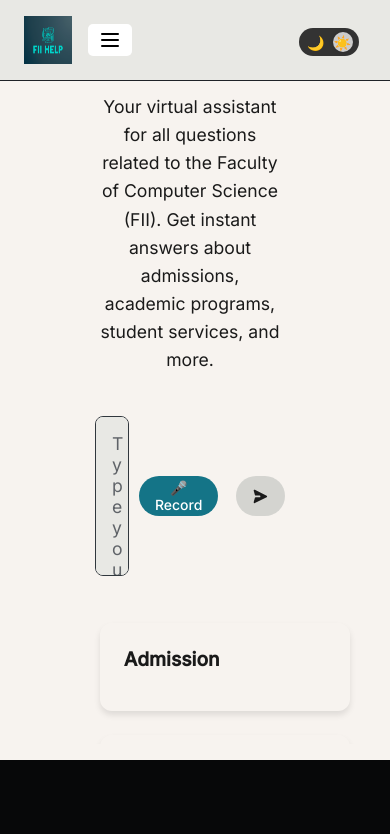
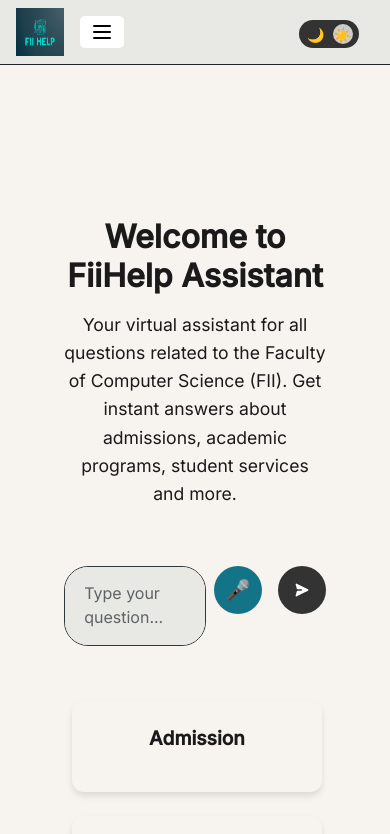
Before and after one commit to enbysenpai/X.X, a Next.js app in the folder VA-front/: page / in a window 390 px wide. Shown: the top 834 px of the page. Built offline with nearby package versions, Linux system fonts and the light colour scheme.

Commit message:
Make interface mobile responsive

```diff
--- a/VA-front/pages/index.js
+++ b/VA-front/pages/index.js
@@ -123,7 +123,7 @@
     { id: 3, name: 'News', icon: Newspaper, url: 'https://www.info.uaic.ro/noutati/' },
     { id: 4, name: 'Contact', icon: Contact, url: 'https://www.info.uaic.ro/contact/' },
     { id: 5, name: 'Admission', icon: University, url: 'https://www.info.uaic.ro/admitere/' },
-    { id: 6, name: 'Scolarship', icon: BanknoteArrowUp, url: 'https://www.uaic.ro/studenti/burse/' },
+    { id: 6, name: 'Scholarship', icon: BanknoteArrowUp, url: 'https://www.uaic.ro/studenti/burse/' },
     { id: 7, name: 'Taxes', icon: BanknoteArrowDown, url: 'https://plati-taxe.uaic.ro/' },
     { id: 8, name: 'Housing', icon: House, url: 'https://www.uaic.ro/studenti/cazare/' }
   ];
@@ -731,8 +731,10 @@
     return (
     <>
         <Head>
+            <meta name="viewport" content="width=device-width, initial-scale=1" />
             <title>FiiHelp</title>
         </Head>
+
       <div className={isDarkMode ? styles.dark : styles.light}>
         <div className={styles.topnav}>
             <a href="/" style={{ display: 'flex', alignItems: 'center', gap: '0.5rem', padding: '0 1rem 0 0' }}>
@@ -795,7 +797,7 @@
                   <div className={styles.description}>
                     <h1>Welcome to FiiHelp Assistant</h1>
                     <p>Your virtual assistant for all questions related to the Faculty of Computer Science (FII).
-                    Get instant answers about admissions, academic programs, student services, and more.</p>
+                    Get instant answers about admissions, academic programs, student services and more.</p>
                   </div>
                   <div className={styles.center}>
             <div className={styles.cloudform}>
@@ -821,8 +823,9 @@
                         disabled={loading}
                         onClick={handleRecord}
                         className={styles.recordButton}
+                        title={isRecording ? "Stop Recording" : "Start Recording"}
                     >
-                    {isRecording ? "⏹ Stop" : "🎤 Record"}
+                        {isRecording ? "⏹" : "🎤"}
                     </button>
 
                   <button
@@ -1058,7 +1061,7 @@
                         onClick={handleRecord}
                         className={styles.recordButton}
                     >
-                    {isRecording ? "⏹ Stop" : "🎤 Record"}
+                        🎤
                     </button>
 
                     <button
@@ -1066,17 +1069,7 @@
                         disabled={loading}
                         className={styles.generatebutton}
                     >
-                    {loading ? (
-                      <div className={styles.loadingwheel}>
-                        <CircularProgress color="inherit" size={20}/>
-                      </div>
-                    ) : (
-                      <svg viewBox="0 0 20 20" className={styles.svgicon}
-                        xmlns="http://www.w3.org/2000/svg">
-                        <path
-                          d="M10.894 2.553a1 1 0 00-1.788 0l-7 14a1 1 0 001.169 1.409l5-1.429A1 1 0 009 15.571V11a1 1 0 112 0v4.571a1 1 0 00.725.962l5 1.428a1 1 0 001.17-1.408l-7-14z"></path>
-                      </svg>
-                    )}
+                        ⬆️
                   </button>
                 </div>
               </form>
--- a/VA-front/styles/Home.module.css
+++ b/VA-front/styles/Home.module.css
@@ -26,10 +26,10 @@
 
 .cloud {
   width: 100vw;
-  height: 65vh;
+  height: auto;
+  min-height: calc(100vh - 7rem);
   background: var(--bg);
   box-shadow: none;
-  padding: 0;
   padding-top: 4.5rem;
   flex: 1;
   display: flex;
@@ -51,6 +51,8 @@
 
 /* === HEADER / NAV === */
 .topnav {
+  position: relative;
+  z-index: 2000;
   display: flex;
   justify-content: space-between;
   align-items: center;
@@ -58,7 +60,6 @@
   font-size: 1.5rem;
   background: var(--input-bg);
   border-bottom: 1px solid #1f2227;
-  position: fixed;
   width: 100vw;
 }
 
@@ -202,7 +203,7 @@
   outline: none;
   transition: height 0.2s ease-in-out;
   max-height: 160px;
-  min-height: 0px;
+  min-height: 0;
 }
 
 .textarea:disabled {
@@ -260,7 +261,8 @@
 .userBubble,
 .botText {
   padding: 10px 16px;
-  max-width: 70%;
+  max-width: 85%;
+  width: fit-content;
   display: inline-block;
   word-wrap: break-word;
   white-space: pre-wrap;
@@ -268,6 +270,9 @@
   font-size: 1rem;
   background-color: var(--bubble-bg);
   color: var(--text);
+  overflow-wrap: break-word;
+  word-break: break-word;
+  box-sizing: border-box;
 }
 
 .userBubble {
@@ -287,15 +292,13 @@
   flex: 1;
   overflow-y: auto;
   width: 100%;
-  height: 100%;
+  max-height: 100%;
   display: flex;
   flex-direction: column;
   /* gap: 35px; */
   border-radius: 0.5rem;
-  padding-top: 4.5rem;
-  padding-right: 1rem;
-  scrollbar-gutter: stable;
-  padding: 0 12.5vw;
+  padding: 5rem 1rem 1rem;
+  box-sizing: border-box;
 }
 
 .messagelist::-webkit-scrollbar {
@@ -421,11 +424,13 @@
 
 /* === THEMES === */
 .light {
-  --bg: #f7f3ef;           /* Warm light cream */
+  --bg: #f7f3ef;
   --text: #1a1a1a;
+  --text-color: #1a1a1a;
   --input-bg: #e8e8e4;
   --bubble-bg: #e0e0dc;
   --button-bg: #d4d4d0;
+  --background-color: white;
 }
 
 .dark {
@@ -434,6 +439,7 @@
   --input-bg: #153448;
   --bubble-bg: #153448;
   --button-bg: #147487;
+  --text-color: #ECECF1;
 }
 
 /* Audio-specific message styling */
@@ -500,8 +506,8 @@
   border-radius: 5px;
   box-shadow: 0 4px 12px rgba(0, 0, 0, 0.15);
   width: 200px;
-  z-index: 1000;
   overflow: hidden;
+  z-index: 3000;
 }
 
 .dark .resourcesDropdown {
@@ -595,57 +601,119 @@
 /* === MOBILE === */
 @media (max-width: 600px) {
   .main {
-    padding: 1rem;
-    max-height: 90vh;
+    padding-top: 5.5rem; /* space for .topnav height */
+    padding-left: 1rem;
+    padding-right: 1rem;
+    height: auto;
+    min-height: 100vh;
+    display: flex;
+    flex-direction: column;
+    justify-content: flex-start;
+  }
+
+  .topnav {
+    top: 0;
+    left: 0;
+    right: 0;
+    width: 100%;
+    z-index: 999;
   }
 
   .cloud {
-    width: 22rem;
-    height: 28rem;
+    width: 100%;
+    height: auto;
+    max-height: none;
+    flex-grow: 1;
+    overflow-y: visible;
+    padding: 2rem 0;
+  }
+
+  .messagelist {
+    padding: 0 1rem;
   }
 
   .inputArea {
     width: 100%;
-    max-width: 800px;
-    margin: 0 auto;
   }
 
-  .topnav {
-    display: flex;
-    justify-content: space-between;
-    align-items: center;
-    padding: 1rem 1.5rem;
+  .inputWrap {
+    display: grid;
+    grid-template-columns: 1fr auto auto;
+    align-items: stretch;
+    gap: 0.5rem;
+    width: 100%;
+    margin-top: 1rem;
   }
 
-  .themeToggle {
-    padding: 0.4rem 0.75rem;
-    border-radius: 0.5rem;
-    background: transparent;
-    border: 1px solid #4b4b4b;
-    color: #ececf1;
-    cursor: pointer;
-    font-weight: 500;
-    transition: all 0.2s ease;
+  .textarea {
+    width: 100%;
+    font-size: 1rem;
+    line-height: 1.4;
+    padding: 1rem 1.2rem; /* more top/bottom padding */
+    border-radius: 1.5rem;
+    border: 1px solid #30373d;
+    background: var(--input-bg);
+    color: var(--text);
+    resize: none;
+    overflow-y: auto;
+    min-height: 64px; /* slightly more */
+    max-height: 200px;
+    transition: height 0.2s ease;
+    box-sizing: border-box;
+    display: block;
   }
 
-  .themeToggle:hover {
-    background: #1f2227;
+  .textarea::placeholder {
+    color: #5f6368;
+    line-height: 1.5; /* make sure this is set */
   }
 
-  .navlogo {
+  .recordButton,
+  .generatebutton {
+    display: flex;
+    justify-content: center;
+    align-items: center;
+    border-radius: 50%;
+    width: 48px;
+    height: 48px;
     font-size: 1.25rem;
-    width: 20rem;
+    border: none;
+    cursor: pointer;
+    background-color: var(--button-bg);
+    color: var(--text);
+  }
+
+  .generatebutton {
+    background-color: #333;
+    color: white;
+  }
+
+  .generatebutton:disabled {
+    opacity: 0.6;
+    cursor: not-allowed;
+  }
+
+  .categoriesContainer {
+    grid-template-columns: 1fr;
+    padding: 0.5rem;
+    gap: 1rem;
+  }
+
+  .categoryBox {
+    width: 100%;
+    padding: 1rem;
+  }
+
+  .questionItem {
+    padding: 0.5rem;
+    font-size: 0.9rem;
   }
 
   .footer {
-    font-size: 0.7rem;
-  }
-
-  .markdownanswer code {
-    white-space: pre-wrap !important;
+    text-align: center;
+    font-size: 0.75rem;
   }
 }
-
 
 /* Audio player styling */
 .audioPlayer {
@@ -750,9 +818,10 @@
   font-size: 1.2rem;
   margin: 0 0 1rem 0;
   color: var(--text-color);
-  display: flex;
-  justify-content: space-between;
-  align-items: center;
+  display: block; /* was flex — change to block for wrapping */
+  text-align: center;
+  line-height: 1.4;
+  word-break: break-word;
 }
 
 /* Questions List Styles */
--- a/VA-front/styles/globals.css
+++ b/VA-front/styles/globals.css
@@ -7,15 +7,13 @@
   font-family: 'Inter', sans-serif;
 }
 
-html,
-body {
+html, body {
   height: 100%;
   width: 100%;
   overflow: hidden;
   margin: 0;
   padding: 0;
 }
-
 
 body {
   color: #f5f4f4;
```
Lines whose indentation alone changed are shown as unchanged.
